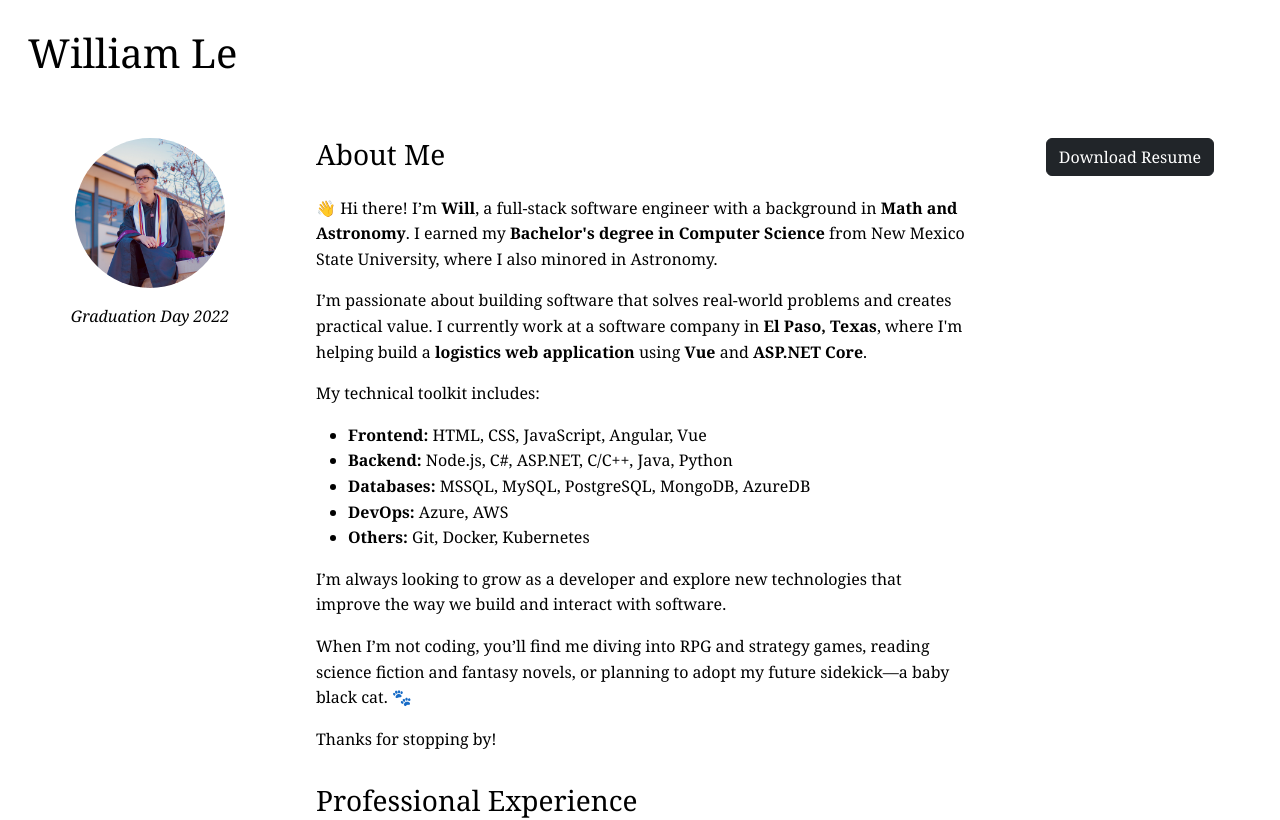
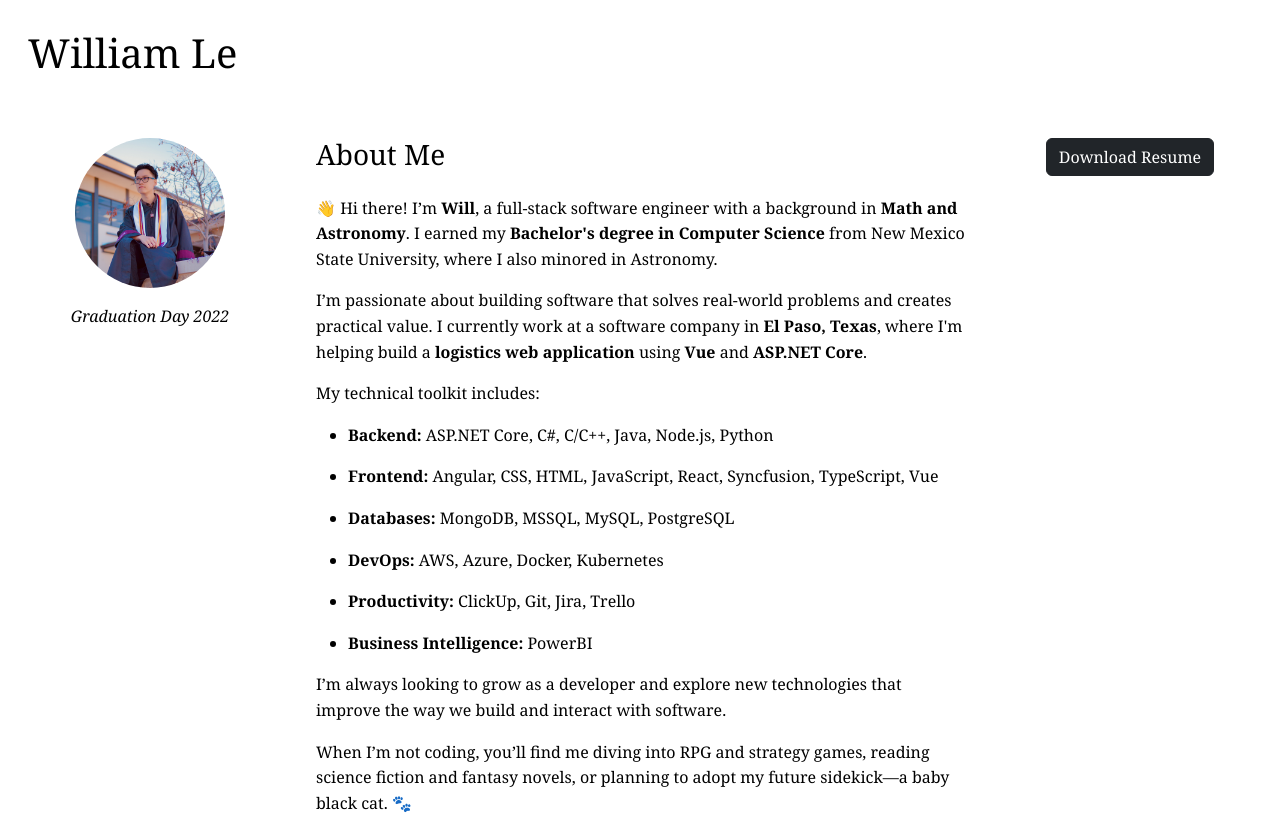
Before and after one commit to wontliam/resume, an Angular app: page / in a window 1280 px wide. Shown: the top 820 px of the page. Built offline with nearby package versions, Linux system fonts and the light colour scheme.

Commit message:
Utilize tech list for about me section

```diff
--- a/src/app/home/home.component.html
+++ b/src/app/home/home.component.html
@@ -23,12 +23,15 @@
       <p>I’m passionate about building software that solves real-world problems and creates practical value. I currently work at a software company in <strong>El Paso, Texas</strong>, where I'm helping build a <strong>logistics web application</strong> using <strong>Vue</strong> and <strong>ASP.NET Core</strong>.</p>
 
       <p>My technical toolkit includes:</p>
-      <ul>
-        <li><strong>Frontend:</strong> HTML, CSS, JavaScript, Angular, Vue</li>
-        <li><strong>Backend:</strong> Node.js, C#, ASP.NET, C/C++, Java, Python</li>
-        <li><strong>Databases:</strong> MSSQL, MySQL, PostgreSQL, MongoDB, AzureDB</li>
-        <li><strong>DevOps:</strong> Azure, AWS</li>
-        <li><strong>Others:</strong> Git, Docker, Kubernetes</li>
+
+      <ul *ngFor="let category of sortedCategories">
+        <li>
+          <strong>{{ formatCategoryName(category) }}: </strong>
+          <span *ngFor="let tech of groupedTechnologies[category]; let i = index">
+            {{ tech }}<span *ngIf="i < groupedTechnologies[category].length - 1">, </span>
+          </span>
+
+        </li>
       </ul>
 
       <p>I’m always looking to grow as a developer and explore new technologies that improve the way we build and interact with software.</p>
--- a/src/app/home/home.component.ts
+++ b/src/app/home/home.component.ts
@@ -1,4 +1,4 @@
-import { NgClass, NgFor, NgIf } from '@angular/common';
+import { CommonModule, NgClass, NgFor, NgIf } from '@angular/common';
 import { Component } from '@angular/core';
 import { Experience } from '../models/experience';
 import { Technology } from '../models/technology';
@@ -6,49 +6,51 @@ import { Technology } from '../models/technology';
 @Component({
   selector: 'app-home',
   standalone: true,
-  imports: [NgFor, NgIf, NgClass],
+  imports: [NgFor, NgIf, NgClass, CommonModule],
   templateUrl: './home.component.html',
   styleUrl: './home.component.css'
 })
 export class HomeComponent {
   technologies: Technology[] = [
-    // FE : UI frameworks and languages
+    // BE
+    { name: 'ASP.NET Core', category: 'BE',           icon: 'https://dotnet.microsoft.com/static/images/dotnet-core.svg' },
+    { name: 'C#',           category: 'BE',           icon: 'https://docs.microsoft.com/en-us/dotnet/csharp/images/csharp-logo.png' },
+    { name: 'C/C++',        category: 'BE',           icon: 'https://upload.wikimedia.org/wikipedia/commons/thumb/1/18/C_Programming_Language.svg/1200px-C_Programming_Language.svg.png' },
+    { name: 'Java',         category: 'BE',           icon: 'https://www.oracle.com/a/ocom/img/cb88-java-logo-001.jpg' },
+    { name: 'Node.js',      category: 'BE',           icon: 'https://nodejs.org/static/images/logo.svg' },
+    { name: 'Python',       category: 'BE',           icon: 'https://www.python.org/community/logos/python-logo-master-v3-TM.png' },
+
+    // FE
+    { name: 'Angular',      category: 'FE',           icon: 'https://angular.io/assets/images/logos/angular/angular.svg' },
+    { name: 'CSS',          category: 'FE',           icon: 'https://www.w3.org/Style/CSS/Overview.en.html' },
     { name: 'HTML',         category: 'FE',           icon: 'https://www.w3.org/html/logo/downloads/HTML5_Logo_256.png' },
-    { name: 'CSS',          category: 'FE',           icon: 'https://www.w3.org/Style/CSS/Overview.en.html' },
     { name: 'JavaScript',   category: 'FE',           icon: 'https://www.javascript.com/images/icons/javascript.svg' },
-    { name: 'TypeScript',   category: 'FE',           icon: 'https://www.typescriptlang.org/assets/images/    icons/apple-touch-icon.png' },
     { name: 'React',        category: 'FE',           icon: 'https://reactjs.org/logo-og.png' },
-    { name: 'Angular',      category: 'FE',           icon: 'https://angular.io/assets/images/logos/angular/angular.svg' },
+    { name: 'Syncfusion',   category: 'FE',           icon: 'https://www.syncfusion.com/content/images/logo.png' },
+    { name: 'TypeScript',   category: 'FE',           icon: 'https://www.typescriptlang.org/assets/images/icons/apple-touch-icon.png' },
     { name: 'Vue',          category: 'FE',           icon: 'https://vuejs.org/images/logo.png' },
-    { name: 'Syncfusion',   category: 'FE',           icon: 'https://www.syncfusion.com/content/images/logo.png' },
 
-    // BE : Server-side frameworks/languages
-    { name: 'Node.js',      category: 'BE',           icon: 'https://nodejs.org/static/images/logo.svg' },
-    { name: 'ASP.NET Core', category: 'BE',           icon: 'https://dotnet.microsoft.com/static/images/dotnet-core.svg' },
+    // DB
+    { name: 'MongoDB',      category: 'DB',           icon: 'https://www.mongodb.com/assets/images/global/leaf.svg' },
+    { name: 'MSSQL',        category: 'DB',           icon: 'https://www.microsoft.com/en-us/sql-server/sql-server-downloads/media/sql-server-logo.png' },
+    { name: 'MySQL',        category: 'DB',           icon: 'https://www.mysql.com/common/logos/logo-mysql-170x115.png' },
+    { name: 'PostgreSQL',   category: 'DB',           icon: 'https://www.postgresql.org/media/img/about/press/elephant.png' },
 
-    // DB : DB technologies
-    { name: 'MongoDB',      category: 'DB',           icon: 'https://www.mongodb.com/assets/images/global/leaf.svg' },
-    { name: 'PostgreSQL',   category: 'DB',           icon: 'https://www.postgresql.org/media/img/about/press/elephant.png' },
-    { name: 'MySQL',        category: 'DB',           icon: 'https://www.mysql.com/common/logos/logo-mysql-170x115.png' },
-    { name: 'MSSQL',        category: 'DB',           icon: 'https://www.microsoft.com/en-us/sql-server/sql-server-downloads/media/sql-server-logo.png' },
+    // DevOps
+    { name: 'AWS',          category: 'DevOps',       icon: 'https://aws.amazon.com/favicon.ico' },
+    { name: 'Azure',        category: 'DevOps',       icon: 'https://azure.microsoft.com/svghandler/azure-logo.svg' },
+    { name: 'Docker',       category: 'DevOps',       icon: 'https://www.docker.com/wp-content/uploads/2022/03/Moby-logo.png' },
+    { name: 'Kubernetes',   category: 'DevOps',       icon: 'https://kubernetes.io/images/favicon.png' },
 
-    // DevOps : Containers, CI/CD, deployment tools
-    { name: 'Docker',       category: 'DevOps',       icon: 'https://www.docker.com/wp-content/uploads/2022/03/Moby-logo.png' },
-
-    // Productivity : General developer tools
+    // Productivity
+    { name: 'ClickUp',      category: 'Productivity', icon: 'https://www.clickup.com/favicon.ico' },
     { name: 'Git',          category: 'Productivity', icon: 'https://git-scm.com/images/logos/downloads/Git-Icon-1788C.png' },
     { name: 'Jira',         category: 'Productivity', icon: 'https://wac-cdn.atlassian.com/dam/jcr:3c0f4a2b-5d1e-4a7b-8c6f-9d0e5f3f1b2c/jira-software-logo.png' },
     { name: 'Trello',       category: 'Productivity', icon: 'https://trello.com/favicon.ico' },
-    { name: 'ClickUp',      category: 'Productivity', icon: 'https://www.clickup.com/favicon.ico' },
 
-    // Design : UI/UX design platforms
-    { name: 'Figma',        category: 'Design',       icon: 'https://www.figma.com/favicon.ico' },
-
-    // Analytics : BI and data visualization
+    // Analytics (BI)
     { name: 'PowerBI',      category: 'Analytics',    icon: 'https://powerbi.microsoft.com/favicon.ico' },
-
-    // Other
-  ]
+  ];
 
   professional_experience: Experience[] = [
     // Job
@@ -177,4 +179,38 @@ export class HomeComponent {
   private getTechnologies(allTechs: Technology[], names: string[]): Technology[] {
     return names.map(name => allTechs.find(tech => tech.name === name)!);
   }
+
+  get groupedTechnologies() {
+    const grouped: { [key: string]: string[] } = {};
+
+    // Group the technologies by category
+    for (const tech of this.technologies) {
+      if (!grouped[tech.category]) {
+        grouped[tech.category] = [];
+      }
+      grouped[tech.category].push(tech.name);
+    }
+
+    return grouped;
+  }
+
+  public formatCategoryName(key: string): string {
+    switch (key) {
+      case 'FE': return 'Frontend';
+      case 'BE': return 'Backend';
+      case 'DB': return 'Databases';
+      case 'DevOps': return 'DevOps';
+      case 'Productivity': return 'Productivity';
+      case 'Design': return 'Design Tools';
+      case 'Analytics': return 'Business Intelligence'; // Keep Analytics but display as BI
+      case 'Other': return 'Other';
+      default: return key;
+    }
+  }
+
+  get sortedCategories() {
+    const order = ['BE', 'FE', 'DB', 'DevOps', 'Productivity', 'Analytics']; // Adjusted order
+    return order;
+  }
+
 }
```
